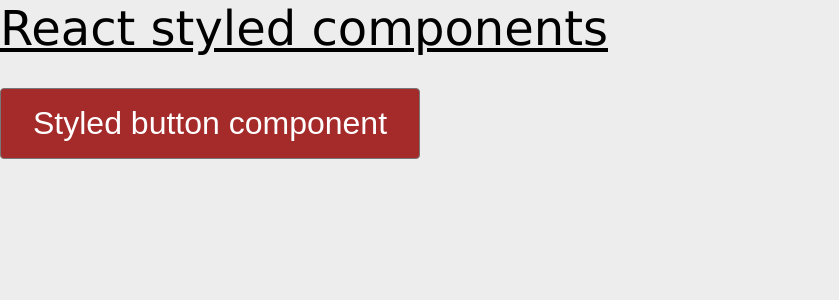
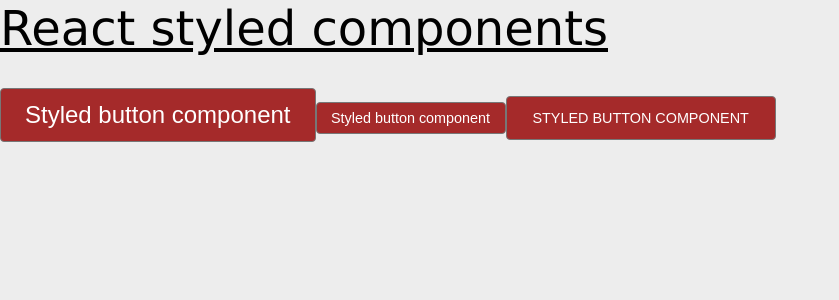
Before and after one commit to mineralaz/09_react_styled_components_css, a React (Vite) app: page / in a window 1280 px wide. Shown: the top 300 px of the page, without its empty margins (0-839 px from the left). Built offline with nearby package versions, Linux system fonts and the light colour scheme.

Commit message:
exported styled components

```diff
--- a/src/App.jsx
+++ b/src/App.jsx
@@ -1,33 +1,13 @@
-import styled from 'styled-components';
 import './App.css';
-
-// sukuriam h1 elementa pavadinimu Title naudodami styled components
-const Title = styled.h1`
-  font-size: 3rem;
-  font-weight: normal;
-  text-decoration: underline;
-`;
-
-// sukurti button komponenta, prideti jam stiliaus
-const Button = styled.button`
-  background-color: brown;
-  padding: 0.5em 1em;
-
-  font-size: 2rem;
-  color: white;
-  transition: all 0.3s;
-  &:hover {
-    background-color: green;
-    padding: 1em 2em;
-  }
-`;
-// panaudoti jsx
+import { Title, Button, LargeButton } from './components/styled/Demo.styled.js';
 
 function App() {
   return (
     <div className="App">
       <Title>React styled components</Title>
       <Button>Styled button component</Button>
+      <Button sm>Styled button component</Button>
+      <LargeButton sm>Styled button component</LargeButton>
     </div>
   );
 }
--- /dev/null
+++ b/src/components/styled/Demo.styled.js
@@ -0,0 +1,26 @@
+import styled from 'styled-components';
+// sukuriam h1 elementa pavadinimu Title naudodami styled components
+export const Title = styled.h1`
+  font-size: 3rem;
+  font-weight: normal;
+  text-decoration: underline;
+`;
+
+// sukurti button komponenta, prideti jam stiliaus
+export const Button = styled.button`
+  background-color: brown;
+  padding: 0.5em 1em;
+  font-size: ${(props) => (props.sm ? '0.9rem' : '1.5rem')};
+  color: white;
+  transition: all 0.3s;
+  &:hover {
+    background-color: white;
+    color: brown;
+  }
+`;
+// panaudoti jsx
+// large button, paveldi viska is button, perrasom ka mums reikia
+export const LargeButton = styled(Button)`
+  padding: 0.9em 1.8em;
+  text-transform: uppercase;
+`;
```
